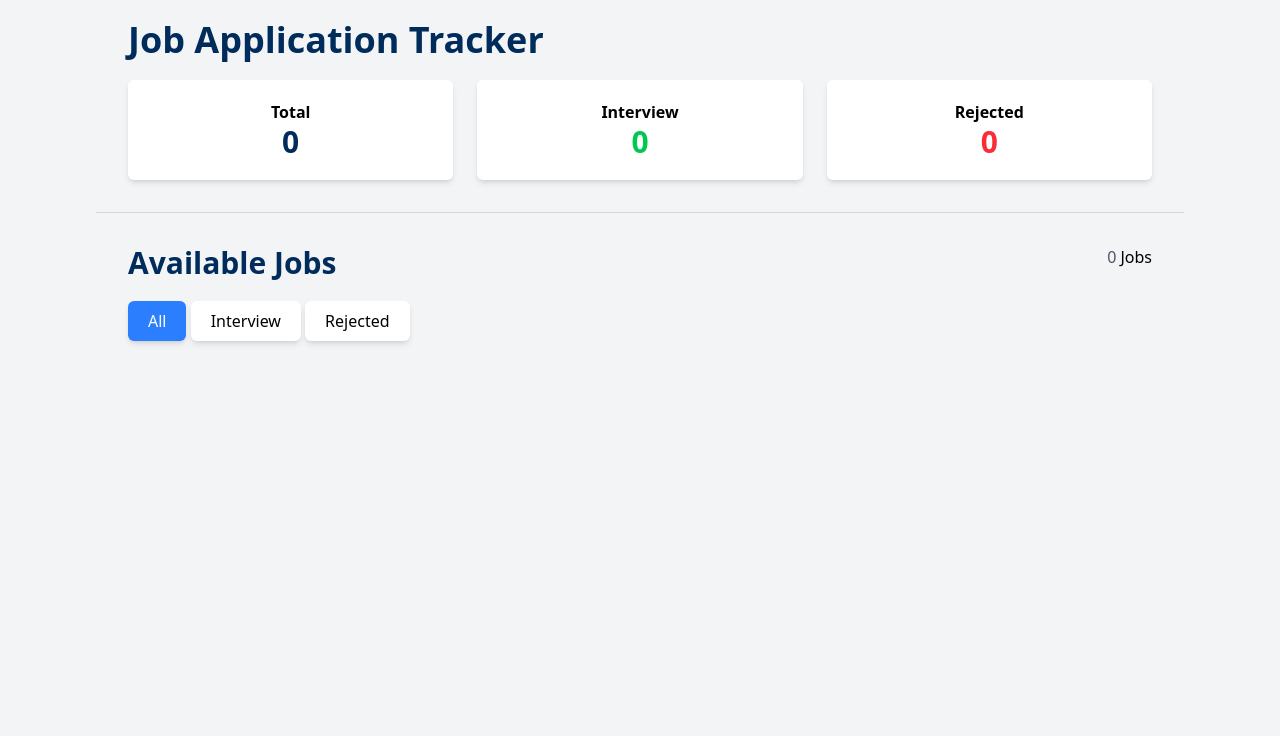
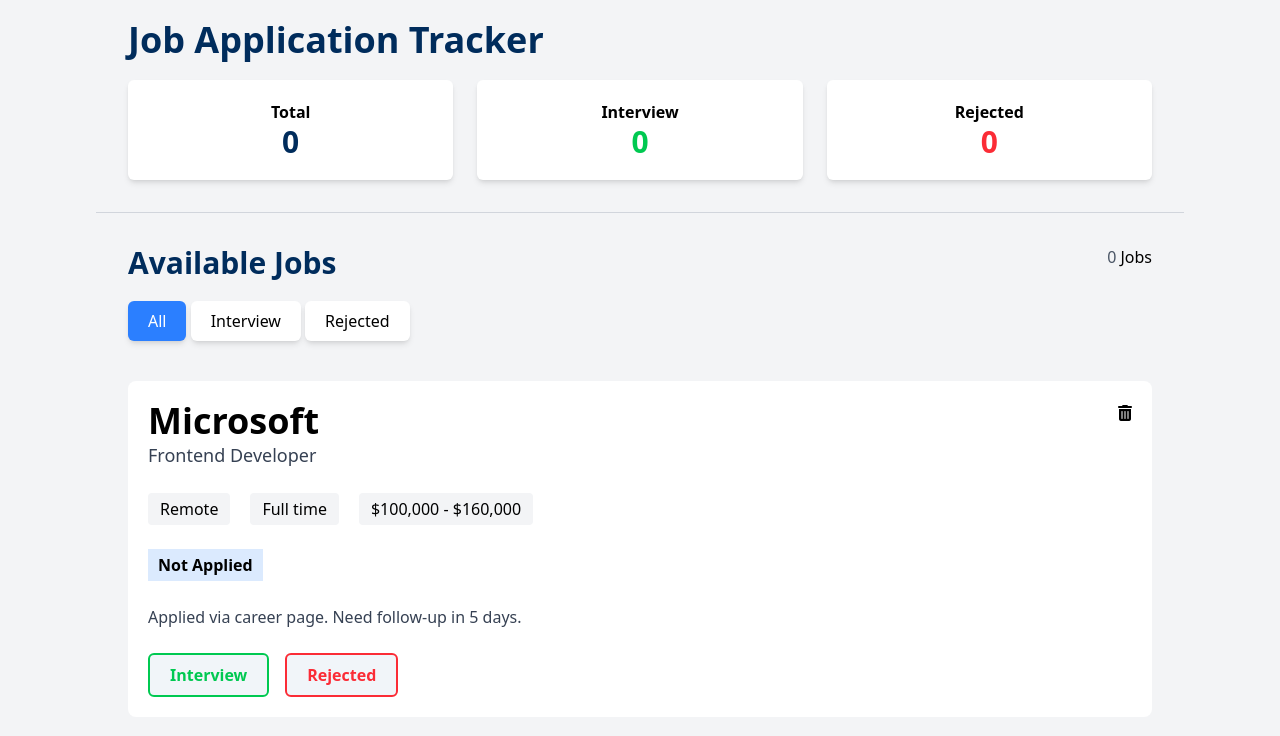
Before and after one commit to Morsheda123/job-application, a plain HTML site: page index.html in a window 1280 px wide. Drawn offline with nearby package versions, Linux system fonts and the light colour scheme.

Commit message:
added card

```diff
--- a/index.html
+++ b/index.html
@@ -72,3 +72,37 @@
                 <p class="text-gray-500 mt-2 text-sm">Check back soon for new job opportunities</p>
             </div>
         </section>
+
+               <!-- Cards -->
+        <section id="allCards" class="mt-10 space-y-5">
+
+            <!-- Card 1 -->
+            <div class="card  flex justify-between bg-white p-5 rounded-lg">
+                <div class="space-y-6">
+                    <div>
+                        <p class="company text-4xl font-semibold">Microsoft</p>
+                        <p class="role text-lg text-gray-700">Frontend Developer</p>
+                    </div>
+
+                    <div class="flex gap-5 flex-wrap">
+                        <p class="location bg-gray-100 p-1 rounded-sm px-3">Remote</p>
+                        <p class="time bg-gray-100 p-1 rounded-sm px-3">Full time</p>
+                        <p class="salary bg-gray-100 p-1 rounded-sm px-3">$100,000 - $160,000</p>
+                    </div>
+
+                    <p class="status font-semibold w-fit px-2.5 py-1 bg-blue-100">Not Applied</p>
+                    <p class="notes text-gray-700">Applied via career page. Need follow-up in 5 days.</p>
+
+                    <div class="flex gap-4 flex-wrap">
+                        <button
+                            class="interview-btn bg-slate-100 font-bold px-5 py-2 text-green-500 rounded-md cursor-pointer border-2 border-green-500">Interview</button>
+                        <button
+                            class="rejected-btn bg-slate-100 px-5 py-2 text-red-500 font-bold rounded-md cursor-pointer border-2 border-red-500">Rejected</button>
+                    </div>
+                </div>
+
+                <div>
+                    <i class="btn-delete cursor-pointer fa-solid fa-trash-can"></i>
+                </div>
+            </div>
+        </section>
```
